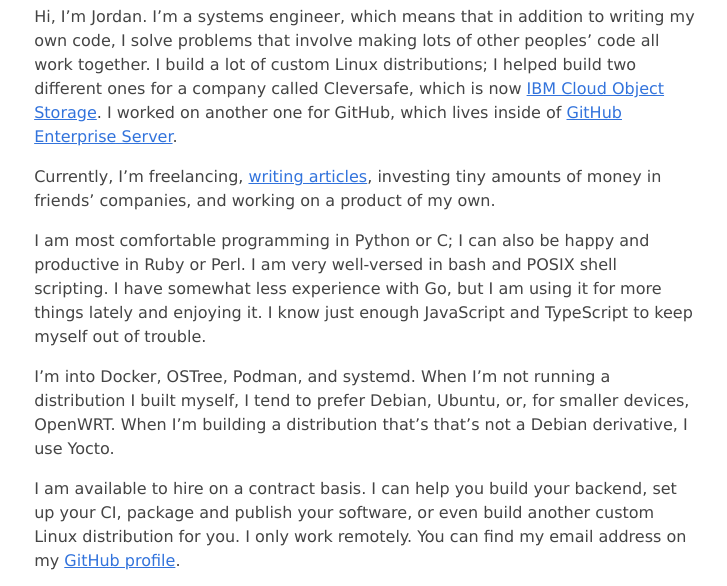
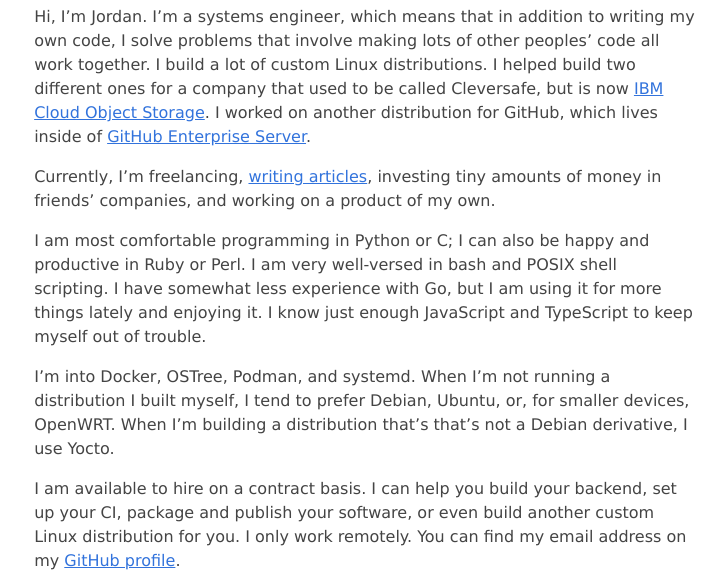
Before and after one commit to jordemort/jordemort.github.io, an Astro site: page / in a window 1280 px wide. Shown: the part 131-717 px from the top of the page, without its empty margins (275-1002 px from the left). Built offline with nearby package versions, Linux system fonts and the light colour scheme; Astro itself is replaced by a stand-in of ours.

Commit message:
Tweak wording

```diff
--- a/src/pages/index.md
+++ b/src/pages/index.md
@@ -4,8 +4,9 @@
 
 Hi, I'm Jordan.
 I'm a systems engineer, which means that in addition to writing my own code, I solve problems that involve making lots of other peoples' code all work together.
-I build a lot of custom Linux distributions; I helped build two different ones for a company called Cleversafe, which is now [IBM Cloud Object Storage](https://www.ibm.com/cloud/object-storage).
-I worked on another one for GitHub, which lives inside of [GitHub Enterprise Server](https://docs.github.com/en/enterprise-server@3.5/admin/overview/about-github-enterprise-server).
+I build a lot of custom Linux distributions.
+I helped build two different ones for a company that used to be called Cleversafe, but is now [IBM Cloud Object Storage](https://www.ibm.com/cloud/object-storage).
+I worked on another distribution for GitHub, which lives inside of [GitHub Enterprise Server](https://docs.github.com/en/enterprise-server@3.5/admin/overview/about-github-enterprise-server).
 
 Currently, I'm freelancing, [writing articles](portfolio), investing tiny amounts of money in friends' companies, and working on a product of my own.
 
```
